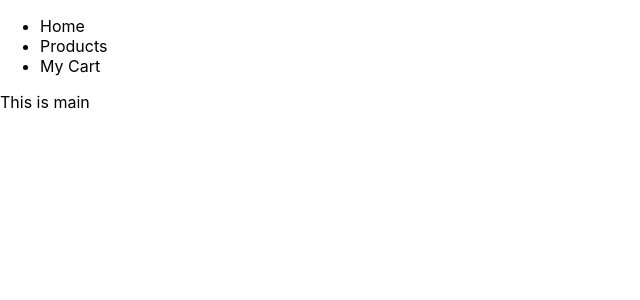
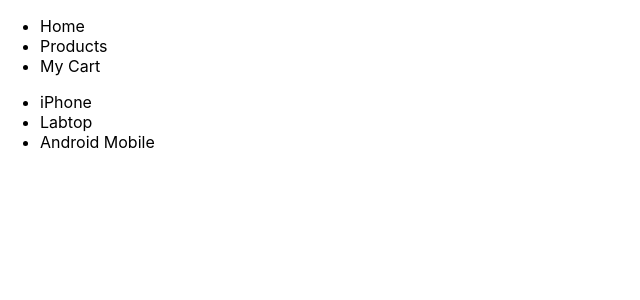
Before and after one commit to OmarThinks/React-Context-Project, a React (Create React App) app in the folder src/: page / in a window 1280 px wide. Shown: the top 300 px of the page, without its empty margins (0-640 px from the left). Built offline with nearby package versions, Linux system fonts and the light colour scheme.

Commit message:
main.js:add:items

```diff
--- a/src/src/components/main.js
+++ b/src/src/components/main.js
@@ -3,7 +3,14 @@
 class Main extends Component {
     state = {  }
     render() {
-        return ( <div>This is main</div> );
+        return (
+        <div>
+            <ul>
+                <li> iPhone </li>
+                <li> Labtop </li>
+                <li> Android Mobile </li>
+            </ul>
+        </div> );
     }
 }
 
```
